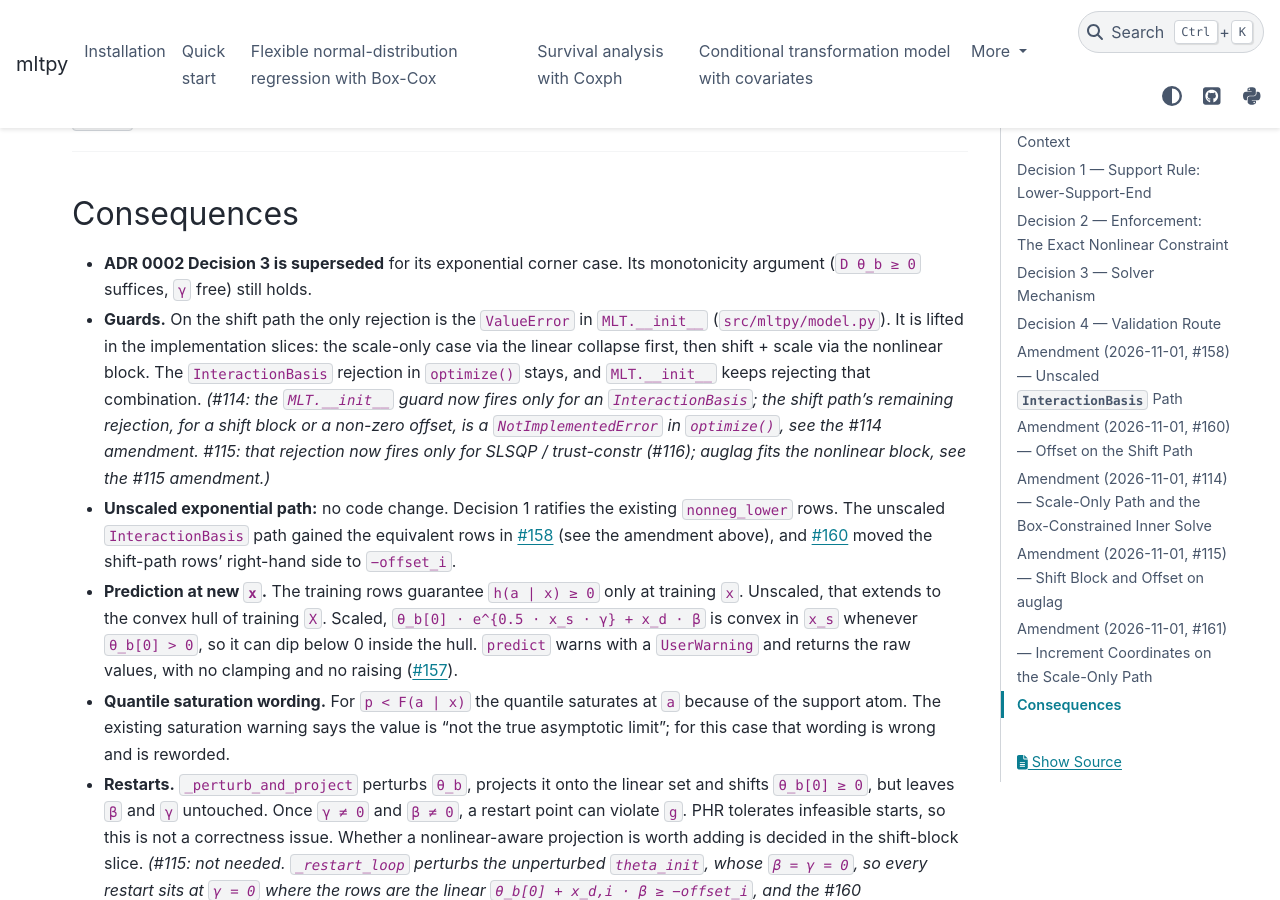
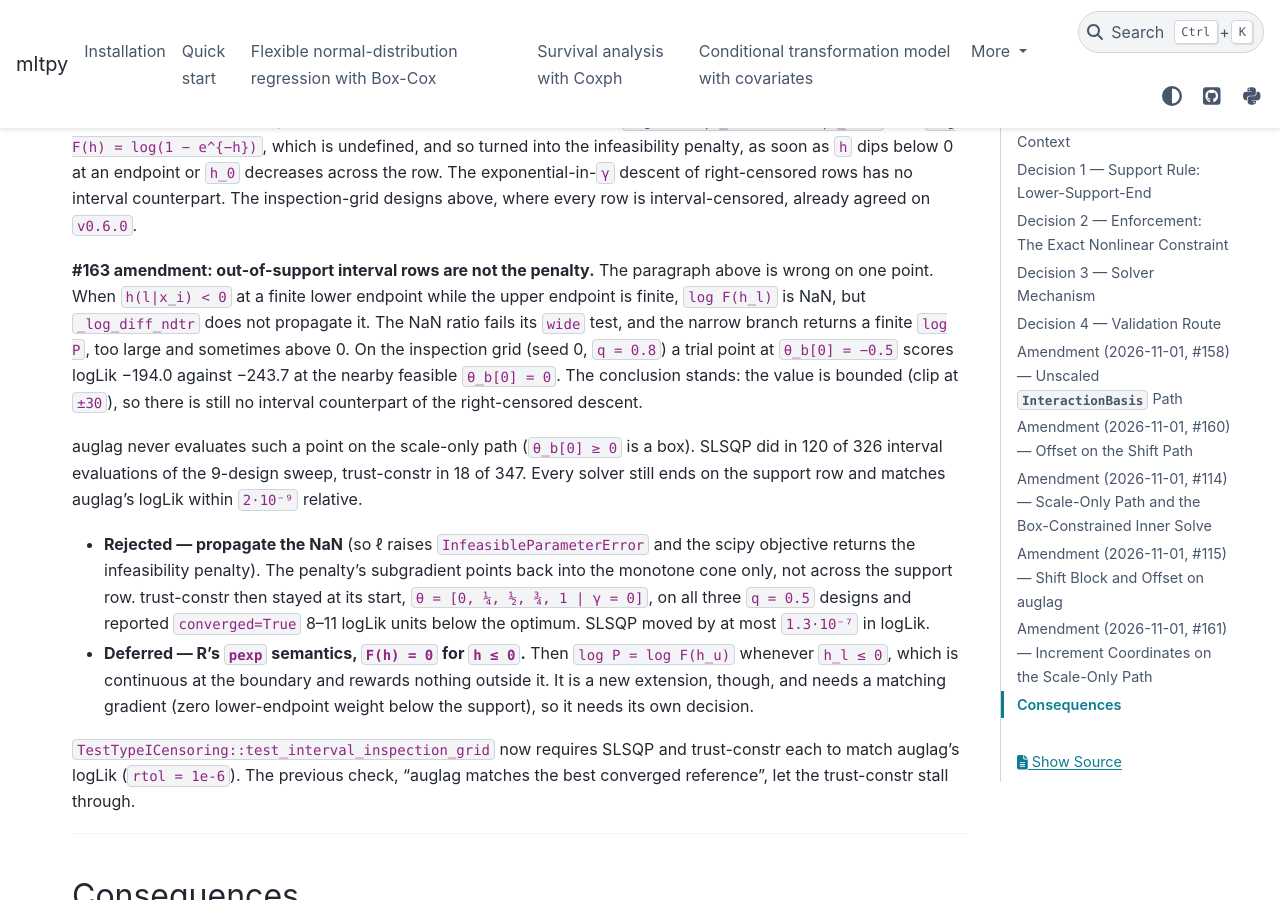
Before and after one commit to RMKruse/mltpy, a Sphinx documentation site: the page built from docs/adr/0005-exponential-scaling-constraint.md, in a window 1280 px wide and 900 px high, scrolled down 13002 px. Built offline with Sphinx 7.4.7 and the PyData theme 0.15.4, drawn with Linux system fonts in a browser that asks for light colours; some of the changed text lies outside the part shown.

Commit message:
docs: record the finite out-of-support interval value (#163 follow-up)
ADR 0005 and the #163 logcdf comment said that log F = NaN at h < 0 is
turned into the infeasibility penalty. That holds for left-censored and
(-inf, t] rows only: on a both-finite interval row _log_diff_ndtr sends
the NaN ratio to its narrow branch and returns a finite, too-large log P.

Propagating the NaN instead was tried and rejected: trust-constr then
stayed at its start on the three q = 0.5 inspection-grid designs and
reported converged=True 8-11 logLik units below the optimum, because the
penalty subgradient points only back into the monotone cone. R's pexp
semantics (F(h) = 0 for h <= 0) is deferred as a separate decision.

The code is unchanged: the comments, the _log_diff_ndtr docstring and an
ADR 0005 #163 amendment now describe the actual behaviour.
test_interval_inspection_grid now requires SLSQP and trust-constr each to
match auglag's logLik (rtol 1e-6); the "best converged reference" check
let the trust-constr stall through. The out-of-support interval test pins
a finite, quiet NLL, and the left-censored test still pins the raise.

```diff
--- a/docs/adr/0005-exponential-scaling-constraint.md
+++ b/docs/adr/0005-exponential-scaling-constraint.md
@@ -513,7 +513,14 @@ non-decreasing at every inner iterate, every censoring branch's NLL falls at
 most linearly in a violated `g_i`, against the quadratic penalty. The objective
 also runs under `np.errstate(invalid="ignore")`: a left- or interval-censored
 trial point with `h(c|x_i) < 0` makes `log F` NaN, which the likelihood
-already turns into the infeasibility penalty.
+already turns into the infeasibility penalty. *(#163: only for left-censored
+and `(−∞, t]` rows. On a both-finite interval row `_log_diff_ndtr` sends the
+NaN ratio to its narrow branch, `log f(mid) + log(u − l)` under the extension
+`log f = −h`, which is finite and can exceed 0. The value is bounded, not
+exponential in `γ`: `h` is clipped to `±30` and `mid` is linear in the
+violated endpoint, so the NLL still falls at most linearly in a violated
+`g_i`. Since #163 the objective also suppresses numpy's notices for this
+case. See the #163 amendment below.)*
 
 - **Rejected — a box on `θ_b[0]` as in #114.** With a shift block `θ_b[0]`
   may legitimately be negative (`x_d · β + offset > 0`), so `θ_b[0] ≥ 0` would
@@ -635,6 +642,38 @@ exponential-in-`γ` descent of right-censored rows has no interval
 counterpart. The inspection-grid designs above, where every row is
 interval-censored, already agreed on `v0.6.0`.
 
+**#163 amendment: out-of-support interval rows are not the penalty.** The
+paragraph above is wrong on one point. When `h(l|x_i) < 0` at a finite lower
+endpoint while the upper endpoint is finite, `log F(h_l)` is NaN, but
+`_log_diff_ndtr` does not propagate it. The NaN ratio fails its `wide` test,
+and the narrow branch returns a finite `log P`, too large and sometimes
+above 0. On the inspection grid (seed 0, `q = 0.8`) a trial point at
+`θ_b[0] = −0.5` scores logLik −194.0 against −243.7 at the nearby feasible
+`θ_b[0] = 0`. The conclusion stands: the value is bounded (clip at `±30`), so
+there is still no interval counterpart of the right-censored descent.
+
+auglag never evaluates such a point on the scale-only path (`θ_b[0] ≥ 0` is
+a box). SLSQP did in 120 of 326 interval evaluations of the 9-design sweep,
+trust-constr in 18 of 347. Every solver still ends on the support row and
+matches auglag's logLik within `2·10⁻⁹` relative.
+
+- **Rejected — propagate the NaN** (so ℓ raises `InfeasibleParameterError`
+  and the scipy objective returns the infeasibility penalty). The penalty's
+  subgradient points back into the monotone cone only, not across the support
+  row. trust-constr then stayed at its start, `θ = [0, ¼, ½, ¾, 1 | γ = 0]`,
+  on all three `q = 0.5` designs and reported `converged=True` 8–11 logLik
+  units below the optimum. SLSQP moved by at most `1.3·10⁻⁷` in logLik.
+- **Deferred — R's `pexp` semantics, `F(h) = 0` for `h ≤ 0`.** Then
+  `log P = log F(h_u)` whenever `h_l ≤ 0`, which is continuous at the boundary
+  and rewards nothing outside it. It is a new extension, though, and needs a
+  matching gradient (zero lower-endpoint weight below the support), so it
+  needs its own decision.
+
+`TestTypeICensoring::test_interval_inspection_grid` now requires SLSQP and
+trust-constr each to match auglag's logLik (`rtol = 1e-6`). The previous
+check, "auglag matches the best converged reference", let the trust-constr
+stall through.
+
 ---
 
 ## Consequences
```
Also changed, not shown: 2 other files.
